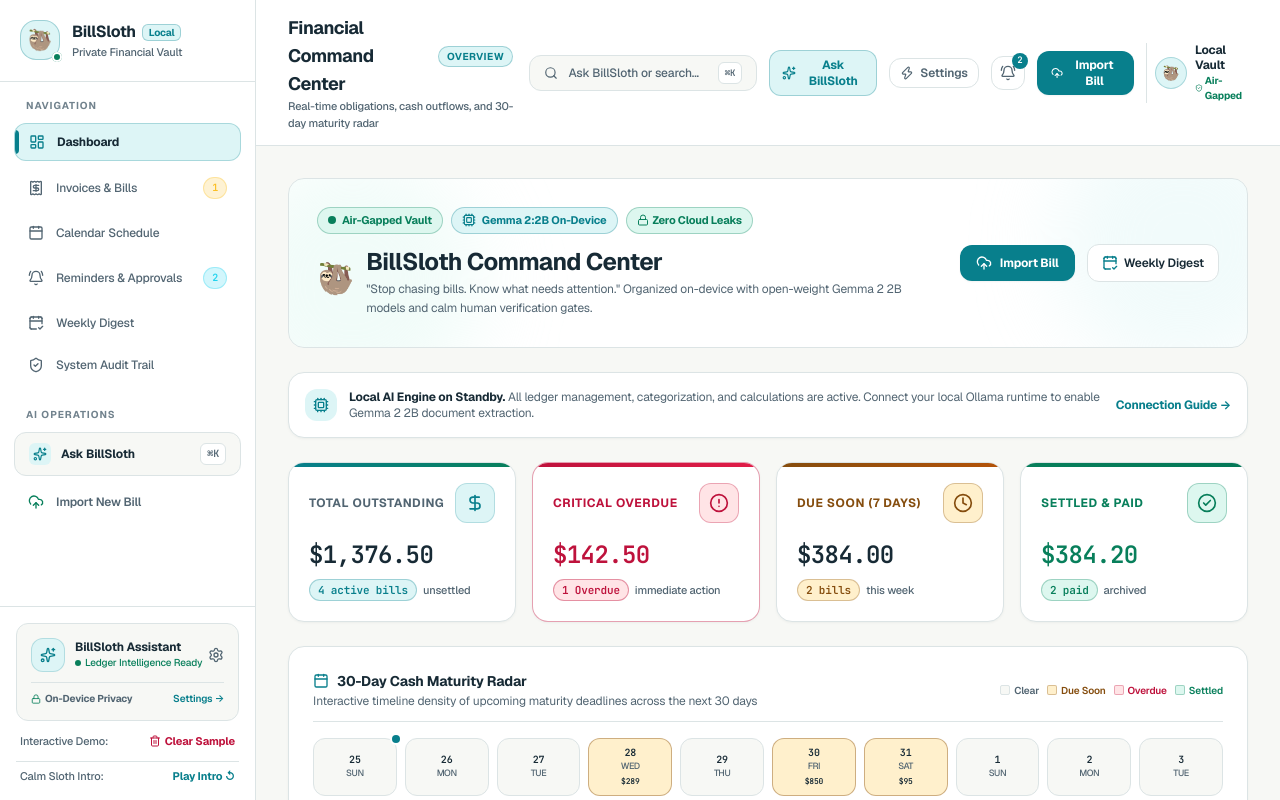
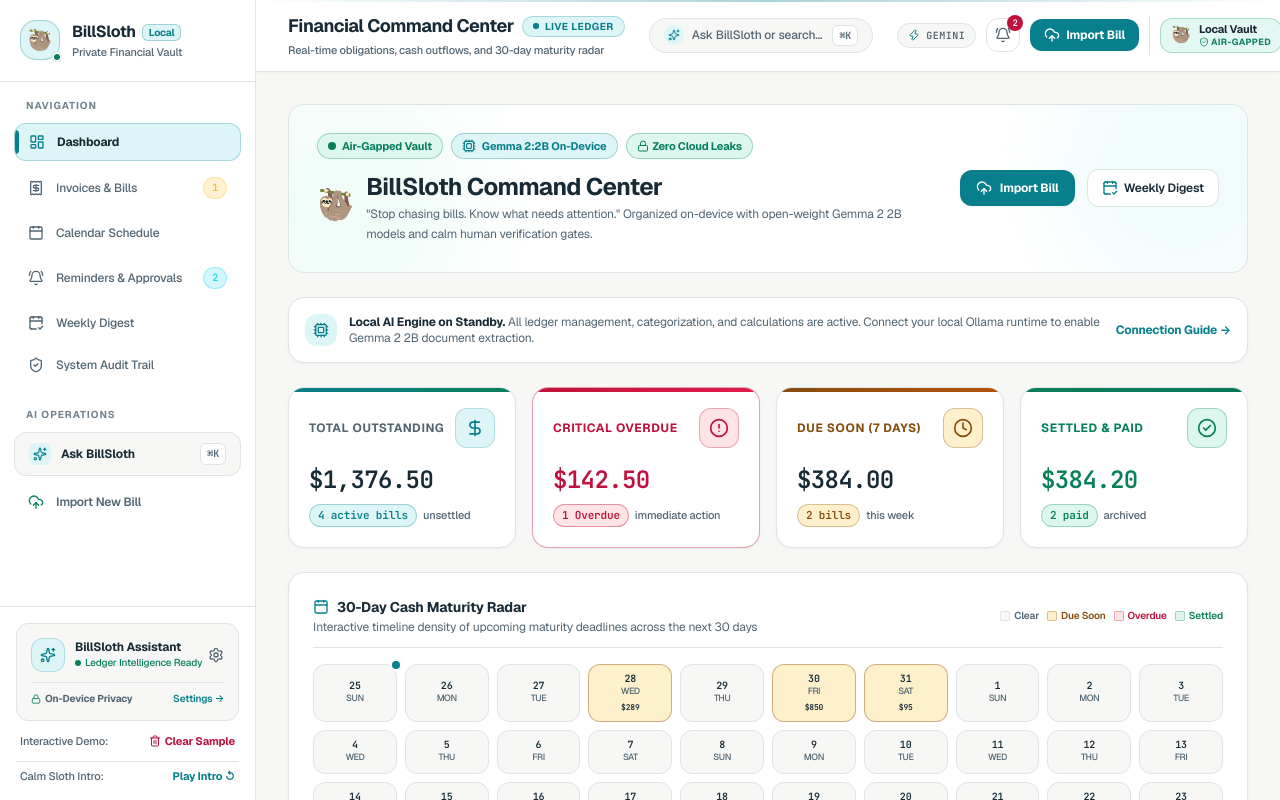
Before and after one commit to rudrarajsinh920/BillSloth, a React (Vite) app: page / in a window 1280 px wide. Shown: the top 800 px of the page. Built offline with nearby package versions, Linux system fonts and the light colour scheme; no server answers.

Commit message:
feat(ui): redesign top navigation header with unified AI omnibar and sleek vault seal

```diff
--- a/src/components/TopHeader.tsx
+++ b/src/components/TopHeader.tsx
@@ -1,7 +1,6 @@
-import React from 'react';
+import React, { useEffect, useState } from 'react';
 import {
   Menu,
-  Search,
   Sparkles,
   UploadCloud,
   ShieldCheck,
@@ -9,6 +8,7 @@
   Zap,
 } from 'lucide-react';
 import { NavTab } from './Sidebar';
+import { getActiveAiEngine } from '../api/gemini';
 
 interface TopHeaderProps {
   activeTab: NavTab;
@@ -29,11 +29,37 @@
   pendingRemindersCount,
   onOpenAiSettings,
 }) => {
+  const [engineLabel, setEngineLabel] = useState<string>('Local AI');
+
+  useEffect(() => {
+    const syncEngine = () => {
+      try {
+        const eng = getActiveAiEngine();
+        if (eng === 'gemini') {
+          setEngineLabel('Gemini');
+        } else if (eng === 'ollama') {
+          setEngineLabel('Gemma 2B');
+        } else {
+          setEngineLabel('Smart AI');
+        }
+      } catch {
+        setEngineLabel('Local AI');
+      }
+    };
+    syncEngine();
+    window.addEventListener('storage', syncEngine);
+    window.addEventListener('focus', syncEngine);
+    return () => {
+      window.removeEventListener('storage', syncEngine);
+      window.removeEventListener('focus', syncEngine);
+    };
+  }, []);
+
   const titles: Record<NavTab, { title: string; subtitle: string; tag: string }> = {
     dashboard: {
       title: 'Financial Command Center',
       subtitle: 'Real-time obligations, cash outflows, and 30-day maturity radar',
-      tag: 'Overview',
+      tag: 'Live Ledger',
     },
     documents: {
       title: 'Invoices & Bills Ledger',
@@ -51,7 +77,7 @@
       tag: 'Ingestion',
     },
     reminders: {
-      title: 'Reminders & Human Approvals',
+      title: 'Reminders & Approvals',
       subtitle: 'Prepare, inspect, and approve calendar ICS notifications',
       tag: 'Approvals',
     },
@@ -70,104 +96,136 @@
   const current = titles[activeTab] || titles.dashboard;
 
   return (
-    <header className="sticky top-0 z-20 bg-white border-b border-[#DCE4E5] px-4 sm:px-6 lg:px-8 py-3.5 transition-all text-[#172A35]">
-      <div className="flex items-center justify-between gap-4">
-        {/* Left Side: Mobile Menu Button + Page Heading */}
-        <div className="flex items-center gap-3">
+    <header className="sticky top-0 z-20 bg-white/95 backdrop-blur-md border-b border-[#DCE4E5] px-4 sm:px-6 lg:px-8 py-3 transition-all text-[#172A35] shadow-[0_1px_3px_rgba(23,42,53,0.03)]">
+      {/* Microscopic top accent highlight */}
+      <div className="absolute top-0 left-0 right-0 h-[2px] bg-gradient-to-r from-transparent via-[#087F8C]/35 to-transparent pointer-events-none" />
+
+      <div className="flex items-center justify-between gap-3 sm:gap-4">
+        {/* Left Side: Mobile Menu Button + Page Heading (Never Wraps) */}
+        <div className="flex items-center gap-3 shrink-0 min-w-0">
           <button
             onClick={onOpenMobileSidebar}
-            className="lg:hidden p-2 rounded-xl border border-[#DCE4E5] text-[#172A35] hover:bg-[#F7F8F5]"
+            className="lg:hidden p-2 rounded-xl border border-[#DCE4E5] text-[#172A35] hover:bg-[#F7F8F5] transition-colors shrink-0"
             aria-label="Open navigation sidebar"
           >
             <Menu className="w-5 h-5" />
           </button>
-          <div>
+          <div className="min-w-0">
             <div className="flex items-center gap-2">
-              <h1 className="text-base sm:text-lg font-extrabold tracking-tight leading-tight text-[#172A35]">
+              <h1 className="text-base sm:text-lg font-black tracking-tight text-[#172A35] whitespace-nowrap">
                 {current.title}
               </h1>
-              <span className="hidden sm:inline-block text-[10px] font-extrabold px-2 py-0.5 rounded-full bg-[#DDF5F6] text-[#087F8C] border border-[#087F8C]/30 uppercase tracking-wider">
+              <span className="hidden sm:inline-flex items-center gap-1.5 text-[10px] font-extrabold px-2.5 py-0.5 rounded-full bg-[#DDF5F6] text-[#087F8C] border border-[#087F8C]/25 uppercase tracking-wider shrink-0 shadow-2xs">
+                <span className="relative flex h-1.5 w-1.5">
+                  <span className="animate-ping absolute inline-flex h-full w-full rounded-full bg-[#087F8C] opacity-75" />
+                  <span className="relative inline-flex rounded-full h-1.5 w-1.5 bg-[#087F8C]" />
+                </span>
                 {current.tag}
               </span>
             </div>
-            <p className="text-[11px] text-[#526572] hidden sm:block font-medium">
+            <p className="text-[11px] text-[#526572] hidden md:block truncate max-w-xs xl:max-w-md font-medium mt-0.5">
               {current.subtitle}
             </p>
           </div>
         </div>
 
-        {/* Right Side: Omnibar Search, Ask AI, Import CTA, Notification Icon */}
-        <div className="flex items-center gap-2 sm:gap-3">
-          {/* Global Search / Ask AI Omnibar */}
+        {/* Center: Signature AI Omnibar (Unifies Search + Ask BillSloth) */}
+        <div className="flex-1 max-w-xs sm:max-w-sm md:max-w-md mx-2 hidden sm:block">
           <button
             onClick={onOpenAskModal}
-            className="hidden md:flex items-center gap-2.5 px-3.5 py-1.5 rounded-xl bg-[#F7F8F5] hover:bg-white border border-[#DCE4E5] text-[#526572] text-xs w-48 lg:w-64 transition-all hover:border-[#087F8C]/50 hover:text-[#172A35] group focus:outline-none"
+            className="w-full group flex items-center justify-between gap-2.5 px-3.5 py-1.5 rounded-full bg-[#F7F8F5] hover:bg-white border border-[#DCE4E5] hover:border-[#087F8C]/40 text-[#526572] hover:text-[#172A35] transition-all shadow-2xs hover:shadow-xs cursor-pointer"
+            title="Ask BillSloth Assistant or search ledger (⌘K)"
           >
-            <Search className="w-3.5 h-3.5 text-[#526572] group-hover:text-[#087F8C] transition-colors shrink-0" />
-            <span className="flex-1 text-left truncate font-medium">Ask BillSloth or search...</span>
-            <kbd className="px-1.5 py-0.5 rounded-md bg-white text-[9px] font-mono text-[#526572] border border-[#DCE4E5] shrink-0 font-bold">
+            <div className="flex items-center gap-2 min-w-0">
+              <div className="w-5 h-5 rounded-full bg-[#DDF5F6] text-[#087F8C] flex items-center justify-center shrink-0 group-hover:scale-110 transition-transform">
+                <Sparkles className="w-3 h-3" />
+              </div>
+              <span className="text-xs font-medium truncate text-left text-[#526572] group-hover:text-[#172A35]">
+                Ask BillSloth or search...
+              </span>
+            </div>
+            <kbd className="hidden lg:inline-flex items-center px-1.5 py-0.5 rounded-md bg-white border border-[#DCE4E5] text-[10px] font-mono font-bold text-[#526572] group-hover:border-[#087F8C]/30 shadow-2xs shrink-0">
               ⌘K
             </kbd>
           </button>
+        </div>
 
-          {/* Ask BillSloth Pill Button */}
+        {/* Right Side: Action Cluster */}
+        <div className="flex items-center gap-2 sm:gap-2.5 shrink-0">
+          {/* Mobile search trigger */}
           <button
             onClick={onOpenAskModal}
-            className="flex items-center gap-1.5 px-3 py-1.5 rounded-xl bg-[#DDF5F6] hover:bg-[#087F8C] text-[#087F8C] hover:text-white border border-[#087F8C]/30 text-xs font-bold transition-all hover:scale-105 active:scale-95"
-            title="Ask BillSloth Assistant"
+            className="sm:hidden p-2 rounded-xl border border-[#DCE4E5] text-[#526572] hover:text-[#087F8C] hover:bg-[#F7F8F5] transition-colors"
+            title="Search & Ask Assistant"
+            aria-label="Search and Ask"
           >
-            <Sparkles className="w-3.5 h-3.5 shrink-0" />
-            <span className="hidden sm:inline">Ask BillSloth</span>
+            <Sparkles className="w-4 h-4 text-[#087F8C]" />
           </button>
 
-          {/* Assistant Settings Button */}
+          {/* AI Engine Status Pill (Interactive) */}
           <button
             onClick={onOpenAiSettings || onOpenAskModal}
-            className="hidden lg:flex items-center gap-1.5 px-2.5 py-1.5 rounded-xl border border-[#DCE4E5] bg-white hover:bg-[#F7F8F5] hover:border-[#087F8C]/50 text-[#526572] hover:text-[#172A35] text-xs font-semibold transition-all hover:scale-105"
-            title="Assistant Settings & Model Configuration"
+            className="hidden lg:inline-flex items-center gap-1.5 px-2.5 py-1 rounded-full border border-[#DCE4E5] bg-[#F7F8F5] hover:bg-white hover:border-[#087F8C]/40 text-[#526572] hover:text-[#172A35] text-[11px] font-bold transition-all shadow-2xs hover:shadow-xs group cursor-pointer"
+            title="Configure AI Assistant Engine (Gemini, Gemma 2B, or Local)"
           >
-            <Zap className="w-3.5 h-3.5 text-[#526572]" />
-            <span>Settings</span>
+            <Zap className="w-3 h-3 text-[#087F8C] group-hover:scale-110 transition-transform" />
+            <span className="font-mono text-[10px] uppercase tracking-wider">{engineLabel}</span>
           </button>
 
-          {/* Reminders / Notification Bell */}
+          {/* Pending Reminders / Notifications Bell */}
           <button
             onClick={onNavigateToReminders}
-            className="relative p-2 rounded-xl border border-[#DCE4E5] text-[#526572] hover:text-[#172A35] hover:bg-[#F7F8F5] transition-all hover:scale-105"
-            title="Pending Reminders & Approvals"
+            className="relative p-2 rounded-xl border border-[#DCE4E5] bg-white hover:bg-[#F7F8F5] text-[#526572] hover:text-[#172A35] hover:border-[#087F8C]/40 transition-all hover:scale-105 active:scale-95 shadow-2xs"
+            title={pendingRemindersCount > 0 ? `${pendingRemindersCount} pending bill approvals` : 'Reminders & Approvals'}
+            aria-label="Pending Reminders"
           >
             <BellRing className="w-4 h-4" />
             {pendingRemindersCount > 0 && (
-              <span className="absolute -top-1 -right-1 w-4 h-4 rounded-full bg-[#087F8C] text-white text-[9px] font-black flex items-center justify-center font-mono shadow-xs">
-                {pendingRemindersCount}
+              <span className="absolute -top-1 -right-1 flex h-4 w-4">
+                <span className="animate-ping absolute inline-flex h-full w-full rounded-full bg-[#BE123C] opacity-75" />
+                <span className="relative inline-flex items-center justify-center rounded-full h-4 w-4 bg-[#BE123C] text-white text-[9px] font-black font-mono shadow-xs">
+                  {pendingRemindersCount}
+                </span>
               </span>
             )}
           </button>
 
-          {/* Quick Import Button with Primary Teal */}
+          {/* Primary Action: Import Bill CTA */}
           <button
             onClick={onNavigateToImport}
-            className="flex items-center gap-1.5 px-3.5 py-1.5 rounded-xl bg-[#087F8C] hover:bg-[#066873] text-white text-xs font-extrabold shadow-sm transition-all hover:scale-105 active:scale-95"
+            className="flex items-center gap-1.5 px-3 sm:px-3.5 py-1.5 sm:py-2 rounded-xl bg-[#087F8C] hover:bg-[#066873] text-white text-xs font-black shadow-xs hover:shadow-md transition-all hover:scale-[1.02] active:scale-[0.98] shrink-0"
           >
-            <UploadCloud className="w-3.5 h-3.5" />
+            <UploadCloud className="w-3.5 h-3.5 sm:w-4 sm:h-4 shrink-0" />
             <span className="hidden sm:inline">Import Bill</span>
           </button>
 
-          {/* Profile / Privacy Indicator Badge */}
-          <div className="flex items-center gap-2 pl-2 border-l border-[#DCE4E5]">
-            <div className="relative">
-              <div className="w-8 h-8 rounded-full bg-[#DDF5F6] border border-[#087F8C]/25 p-[1px] flex items-center justify-center text-sm shadow-xs">
-                <span>🦥</span>
+          {/* Signature Air-Gapped Vault Security Seal */}
+          <div
+            className="hidden xl:flex items-center gap-2 pl-2.5 py-0.5 border-l border-[#DCE4E5] shrink-0"
+            title="100% On-Device Financial Ledger — Air-Gapped & Encrypted"
+          >
+            <div className="flex items-center gap-2 px-2.5 py-1 rounded-xl bg-[#DDF7EF]/80 border border-[#087F5B]/25 shadow-2xs">
+              <span className="text-base select-none">🦥</span>
+              <div className="text-left">
+                <span className="text-[11px] font-extrabold text-[#172A35] block leading-tight">
+                  Local Vault
+                </span>
+                <span className="text-[9px] text-[#087F5B] font-black flex items-center gap-0.5 leading-tight tracking-wider uppercase">
+                  <ShieldCheck className="w-2.5 h-2.5" /> Air-Gapped
+                </span>
               </div>
             </div>
-            <div className="hidden xl:block text-left">
-              <span className="text-xs font-extrabold text-[#172A35] block leading-tight">
-                Local Vault
-              </span>
-              <span className="text-[10px] text-[#087F5B] font-bold flex items-center gap-0.5">
-                <ShieldCheck className="w-2.5 h-2.5" /> Air-Gapped
-              </span>
-            </div>
+          </div>
+
+          {/* Compact Vault Badge on medium/laptop screens */}
+          <div
+            className="xl:hidden flex items-center justify-center w-8 h-8 rounded-xl bg-[#DDF7EF] border border-[#087F5B]/25 text-sm shadow-2xs shrink-0 relative"
+            title="Local Vault — 100% Air-Gapped"
+          >
+            <span className="select-none">🦥</span>
+            <span className="absolute -bottom-1 -right-1 w-3.5 h-3.5 rounded-full bg-[#087F5B] text-white flex items-center justify-center shadow-xs">
+              <ShieldCheck className="w-2 h-2" />
+            </span>
           </div>
         </div>
       </div>
```
